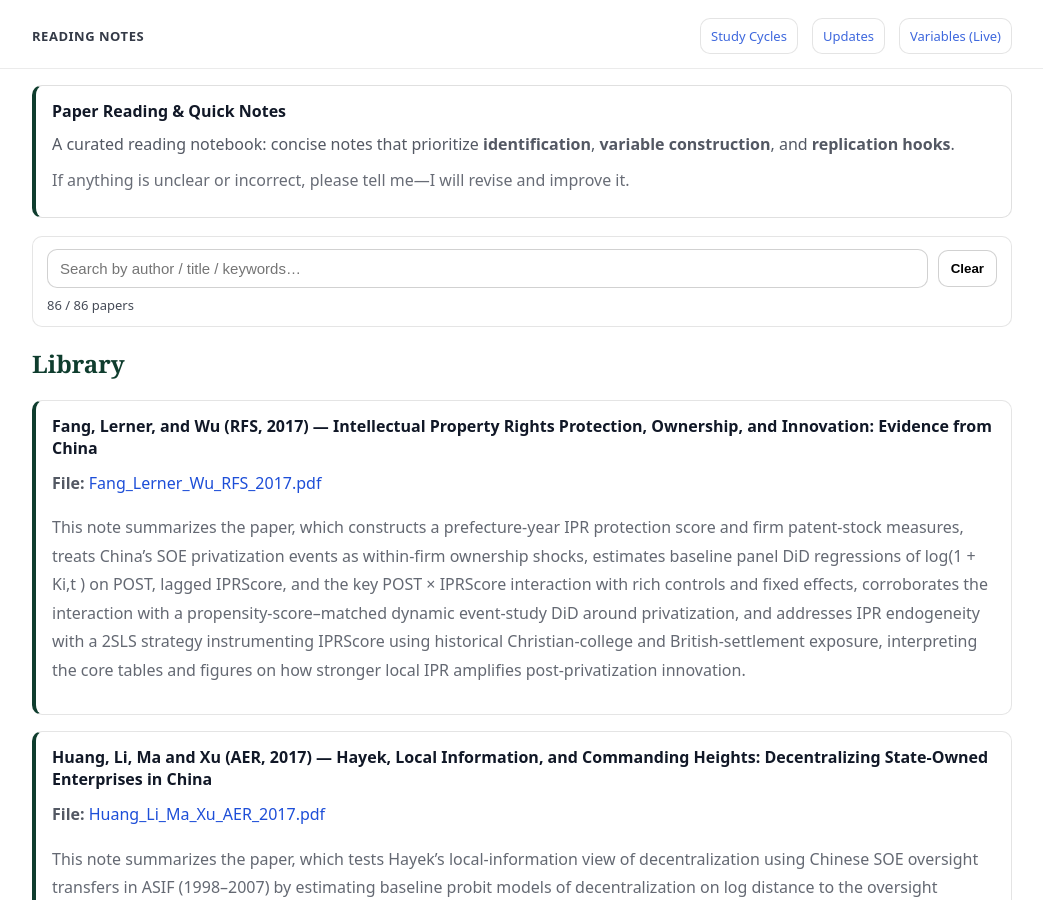
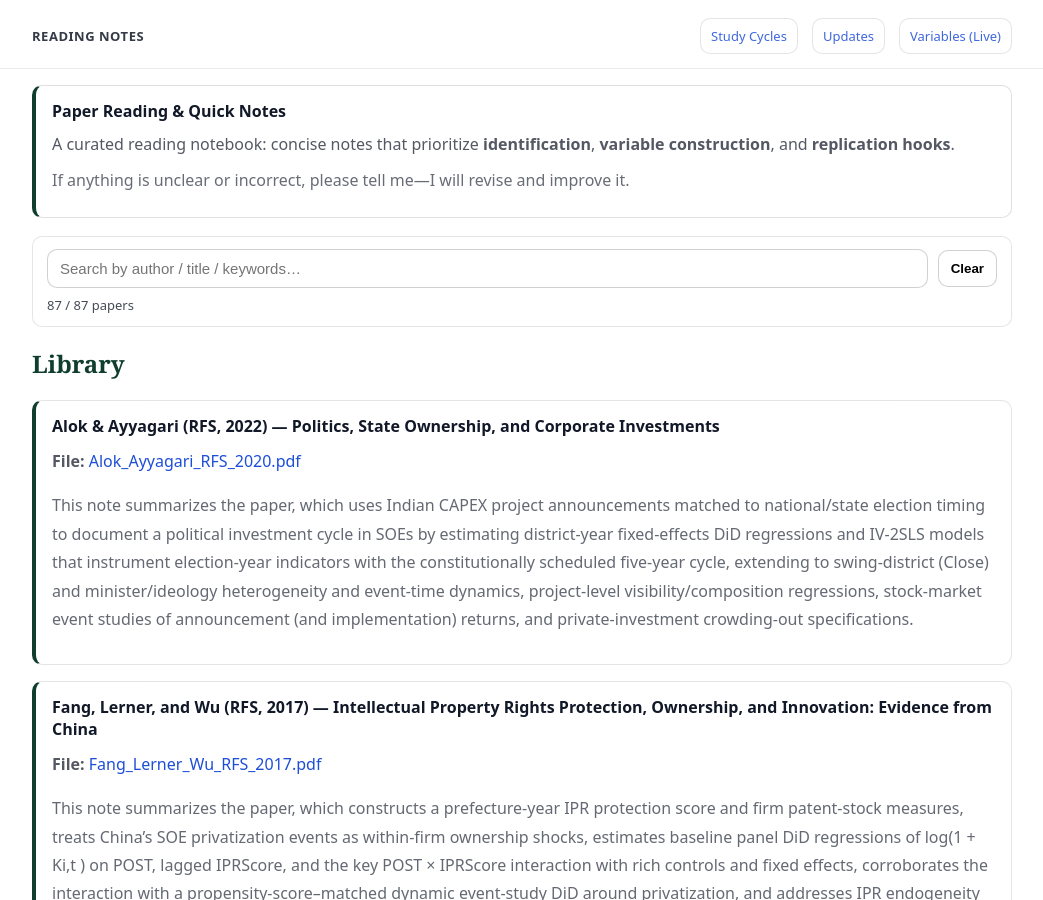
Before and after one commit to yaxinzn/study-archive, a Jekyll site: the page built from reading/index.md, in a window 1280 px wide and 900 px high. Shown: the whole window, without its empty margins (118-1161 px from the left). Built offline with Jekyll 4.4.1, drawn with Linux system fonts in a browser that asks for light colours.

Commit message:
Reading: add/update Alok_Ayyagari_RFS_2020.pdf

```diff
--- a/_data/reading.yml
+++ b/_data/reading.yml
@@ -1,3 +1,8 @@
+- title: "Alok & Ayyagari (RFS, 2022) — Politics, State Ownership, and Corporate Investments"
+  file: "Alok_Ayyagari_RFS_2020.pdf"
+  desc: "
+This note summarizes the paper, which uses Indian CAPEX project announcements matched to national/state election timing to document a political investment cycle in SOEs by estimating district-year fixed-effects DiD regressions and IV-2SLS models that instrument election-year indicators with the constitutionally scheduled five-year cycle, extending to swing-district (Close) and minister/ideology heterogeneity and event-time dynamics, project-level visibility/composition regressions, stock-market event studies of announcement (and implementation) returns, and private-investment crowding-out specifications."
+
 - title: "Fang, Lerner, and Wu (RFS, 2017) — Intellectual Property Rights Protection, Ownership, and Innovation: Evidence from China"
   file: "Fang_Lerner_Wu_RFS_2017.pdf"
   desc: "
```
Also changed, not shown: 1 other file.
